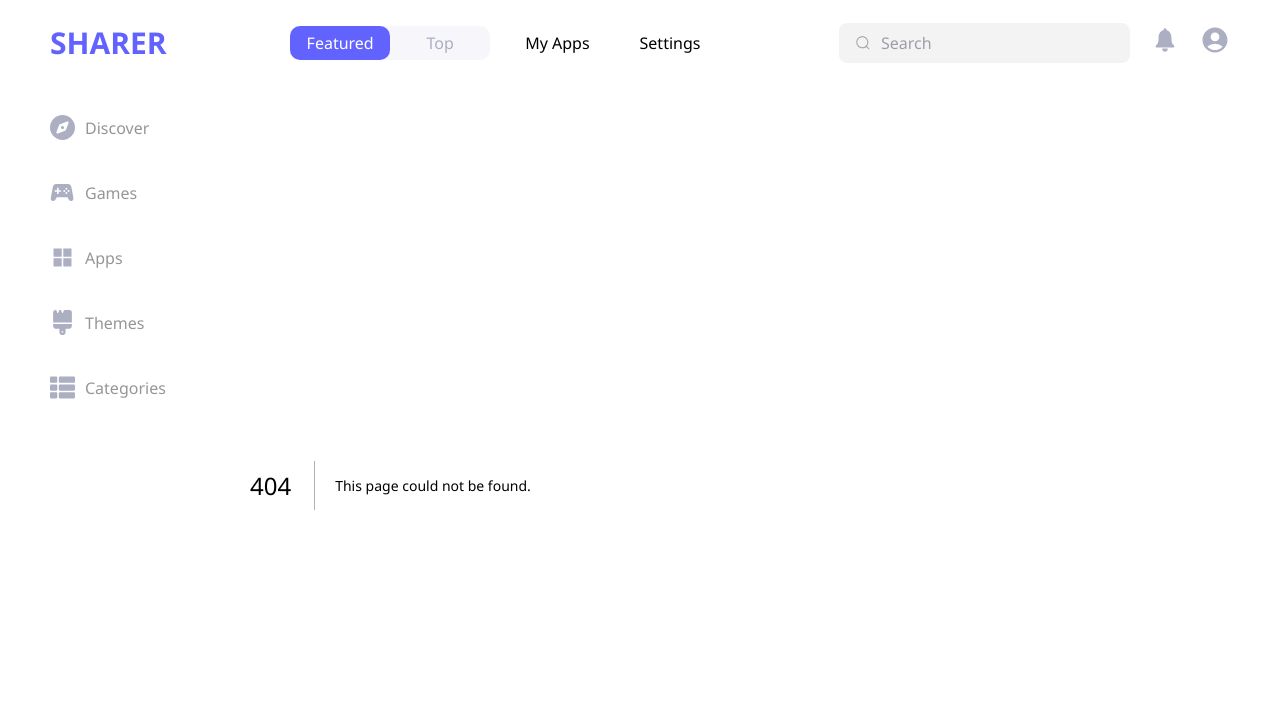
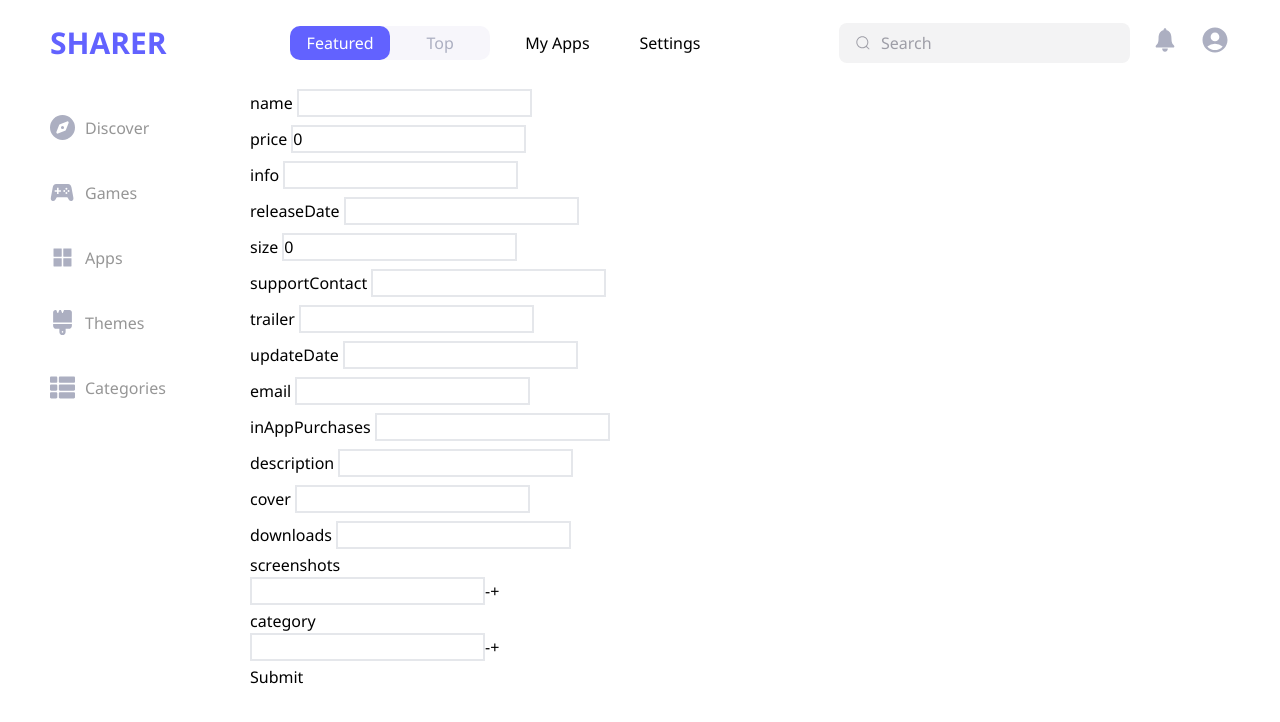
Before and after one commit to ismylsmylv/sharer, a Next.js app: page /add in a window 1280 px wide. Before the commit this address had no page. Shown: the top 722 px of the page. Built offline with nearby package versions, Linux system fonts and the light colour scheme.

Commit message:
inputs added, pending fixes

```diff
--- a/package.json
+++ b/package.json
@@ -12,6 +12,7 @@
     "@firebase/firestore": "^4.6.3",
     "dotenv": "^16.4.5",
     "firebase": "^10.12.2",
+    "formik": "^2.4.6",
     "next": "14.2.4",
     "react": "^18",
     "react-dom": "^18",
--- /dev/null
+++ b/src/app/(pages)/add/page.tsx
@@ -0,0 +1,143 @@
+"use client";
+
+import React from "react";
+import { Formik, Field, Form, ErrorMessage, FieldArray } from "formik";
+
+type Props = {};
+
+const fields = [
+  { name: "name", type: "text" },
+  { name: "price", type: "number" },
+  { name: "info", type: "text" },
+  { name: "releaseDate", type: "text" },
+  { name: "size", type: "number" },
+  { name: "supportContact", type: "text" },
+  { name: "trailer", type: "text" },
+  { name: "updateDate", type: "text" },
+  { name: "email", type: "text" },
+  { name: "inAppPurchases", type: "text" },
+  { name: "description", type: "text" },
+  { name: "cover", type: "text" },
+  { name: "downloads", type: "text" },
+];
+
+function Add({}: Props) {
+  return (
+    <Formik
+      initialValues={{
+        name: "",
+        price: 0,
+        info: "",
+        releaseDate: "",
+        size: 0,
+        supportContact: "",
+        trailer: "",
+        updateDate: "",
+        email: "",
+        inAppPurchases: "",
+        description: "",
+        cover: "",
+        downloads: "",
+        screenshots: [""],
+        category: [""],
+      }}
+      onSubmit={(values, { setSubmitting }) => {
+        setTimeout(() => {
+          console.log(values);
+          setSubmitting(false);
+        }, 400);
+      }}
+    >
+      {({ values }) => (
+        <Form className="flex flex-col">
+          {fields.map((field) => (
+            <div className="my-1" key={field.name}>
+              <label htmlFor={field.name} className="mr-1">
+                {field.name}
+              </label>
+              <Field name={field.name} type={field.type} className="border-2" />
+              <ErrorMessage name={field.name} component="div" />
+            </div>
+          ))}
+          <label htmlFor="screenshots" className="mr-1">
+            screenshots
+          </label>
+          <FieldArray
+            name="screenshots"
+            render={(arrayHelpers) => (
+              <div>
+                {values.screenshots && values.screenshots.length > 0 ? (
+                  values.screenshots.map((screenshot, index) => (
+                    <div key={index}>
+                      <Field
+                        name={`screenshots.${index}`}
+                        className="border-2 mb-1"
+                      />
+                      <button
+                        type="button"
+                        onClick={() => arrayHelpers.remove(index)}
+                      >
+                        -
+                      </button>
+                      <button
+                        type="button"
+                        onClick={() => arrayHelpers.insert(index, "")}
+                      >
+                        +
+                      </button>
+                    </div>
+                  ))
+                ) : (
+                  <button type="button" onClick={() => arrayHelpers.push("")}>
+                    Add a screenshot
+                  </button>
+                )}
+              </div>
+            )}
+          />
+          <label htmlFor="category" className="mr-1">
+            category
+          </label>
+          <FieldArray
+            name="category"
+            render={(arrayHelpers) => (
+              <div>
+                {values.category && values.category.length > 0 ? (
+                  values.category.map((cat, index) => (
+                    <div key={index}>
+                      <Field
+                        name={`category.${index}`}
+                        className="border-2 mb-1"
+                      />
+                      <button
+                        type="button"
+                        onClick={() => arrayHelpers.remove(index)}
+                      >
+                        -
+                      </button>
+                      <button
+                        type="button"
+                        onClick={() => arrayHelpers.insert(index, "")}
+                      >
+                        +
+                      </button>
+                    </div>
+                  ))
+                ) : (
+                  <button type="button" onClick={() => arrayHelpers.push("")}>
+                    Add a category
+                  </button>
+                )}
+              </div>
+            )}
+          />
+          <div>
+            <button type="submit">Submit</button>
+          </div>
+        </Form>
+      )}
+    </Formik>
+  );
+}
+
+export default Add;
--- a/src/app/(pages)/test/page.tsx
+++ b/src/app/(pages)/test/page.tsx
@@ -3,6 +3,7 @@ import { getFirestore } from "@firebase/firestore";
 import { collection, getDocs } from "@firebase/firestore";
 import React, { useEffect, useState } from "react";
 import app from "../../../../src/lib/firebase/firebaseConfig";
+import { Formik, Form, Field, FieldArray } from "formik";
 type Props = {};
 function Test({}: Props) {
   const [datas, setdatas] = useState([]);
@@ -31,6 +32,52 @@ function Test({}: Props) {
             </div>
           );
         })}
+      <Formik
+        initialValues={{ friends: ["jared", "ian", "brent"] }}
+        onSubmit={(values) =>
+          setTimeout(() => {
+            alert(JSON.stringify(values, null, 2));
+          }, 500)
+        }
+        render={({ values }) => (
+          <Form>
+            <FieldArray
+              name="friends"
+              render={(arrayHelpers) => (
+                <div>
+                  {values.friends && values.friends.length > 0 ? (
+                    values.friends.map((friend, index) => (
+                      <div key={index}>
+                        <Field name={`friends.${index}`} />
+                        <button
+                          type="button"
+                          onClick={() => arrayHelpers.remove(index)} // remove a friend from the list
+                        >
+                          -
+                        </button>
+                        <button
+                          type="button"
+                          onClick={() => arrayHelpers.insert(index, "")} // insert an empty string at a position
+                        >
+                          +
+                        </button>
+                      </div>
+                    ))
+                  ) : (
+                    <button type="button" onClick={() => arrayHelpers.push("")}>
+                      {/* show this when user has removed all friends from the list */}
+                      Add a friend
+                    </button>
+                  )}
+                  <div>
+                    <button type="submit">Submit</button>
+                  </div>
+                </div>
+              )}
+            />
+          </Form>
+        )}
+      />
     </div>
   );
 }
```
Also changed, not shown: 1 other file (tests, documents, lock files or other folders).
